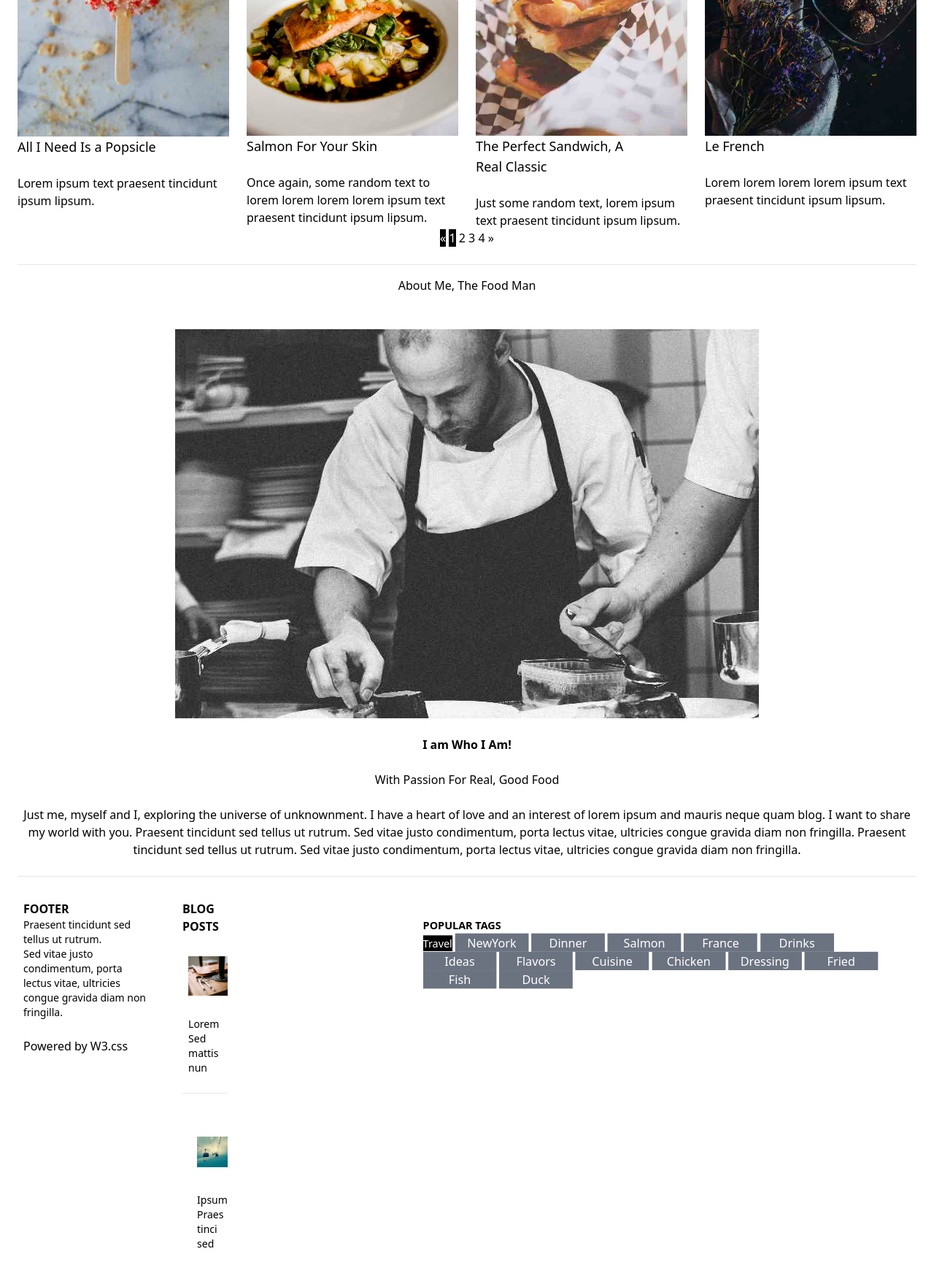
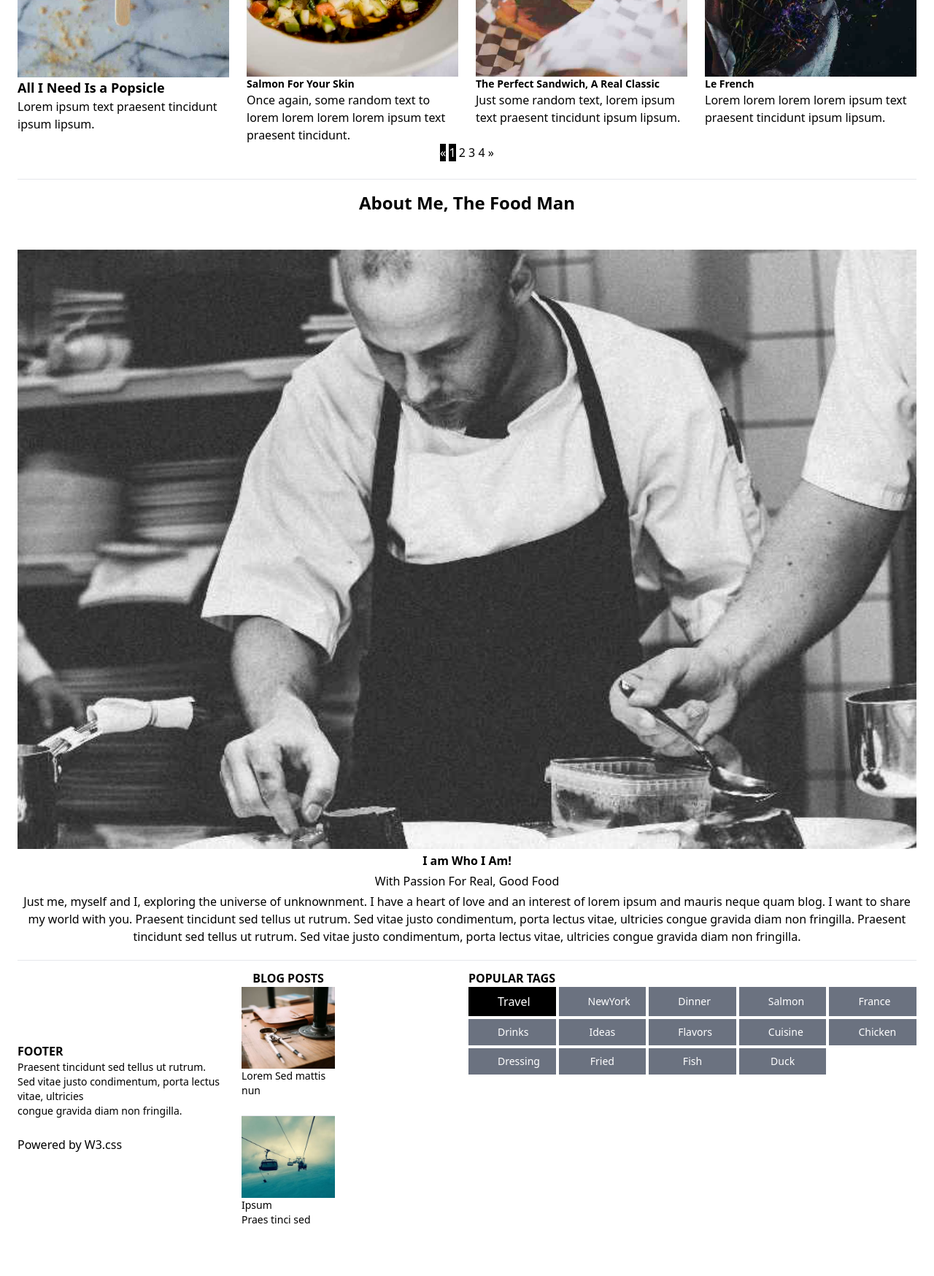
Before and after one commit to ForeverKuku/tailwind, a website: page html/index.html in a window 1280 px wide. Shown: the part 960-2708 px from the top of the page at 73% size. After the commit the page ends 2665 px from the top, so only its background shows below. Drawn offline with Linux system fonts and the light colour scheme.

Commit message:
responsive design

```diff
--- a/html/index.html
+++ b/html/index.html
@@ -8,56 +8,65 @@
     <link rel="stylesheet" href="../src/output.css">
 </head>
 <body class="m-4  p-2 box-border">
-  <div class="box-border top-0 bg-white sticky  w-full h-16 justify-between flex gap-44  mr-2 max-lg:block">
-        <button class="text-2xl">&equiv;</button>
+  <div class="box-border top-0 bg-white sticky   w-full h-16 justify-between flex md:gap-44  gap-22   md:mr-2 ">
+        <p><button class="text-4xl">&equiv;</button></p>
         <p class="text-xl font-light">MyFood</p>
         <p class="text-xl font-light">Mail</p>
   </div>
-<br><br>
-    <div class="flex-wrap flex box-border justify-start  grid gap-x-6 gap-y-3 grid-cols-4 max-[767px]:block" >
+
+    <div class=" box-border justify-start  grid gap-x-6 gap-y-3 md:grid-cols-4 max-[767px]:block" >
         <div>
             <img src="../img/sandwich.jpg" alt="sandwich">
             <figcaption>
-                <span class="text-lg font-light">The Perfect Sandwich, A <br>Real NYC Classic</span><br><br> <p>Just some random text,
+                 <h5 class="text-sm font-bold">he Perfect Sandwich, A Real NYC Classic</h5>
+                 <p class="font-light">Just some random text,
                     lorem ipsum text praesent tincidunt ipsum lipsum.</p>
             </figcaption>
         </div>
         <div class="imageone">
             <img src="../img/steak.jpg" alt="steak">
             <figcaption>
-                <span class="text-lg font-light">Let Me Tell You About This Steak</span><br><br><p>Once again, some random text
+                <h5 class="text-sm font-bold">Let Me Tell You About This Steak</h5>
+                <p class="font-light">Once again, some random text
                 to lorem lorem lorem lorem ipsum text praesent tincidunt ipsum lipsum.</p>
             </figcaption>
         </div>
         <div class="imageone">
             <img src="../img/cherries.jpg" alt="cherries">
-            <figcaption><span class="text-lg font-light">Cherries, interrupted</span><br><br><p>Lorem ipsum text praesent tincidunt ipsum
+            <figcaption><h5 class="text-sm font-bold">Cherries, interrupted</h5>
+                <p class="font-light">Lorem ipsum text praesent tincidunt ipsum
                  lipsum.</p><span class="m-4">What else?</span>
             </figcaption>
         </div>
         <div class="imageone">
             <img src="../img/wine.jpg" alt="wine">
-            <figcaption><span class="text-lg font-light">Once Again, Robust Wine <br>and Vegetable Pasta</span><br><br><p>Lorem ipsum text
+            <figcaption>
+                <h5 class="text-sm font-bold">Once Again, Robust Wine and Vegetable Pasta</h5>
+                <p class="font-light">Lorem ipsum text
                 praesent tincidunt ipsum lipsum.</p></figcaption>
         </div>
         <div class="imageone">
             <img src="../img/popsicle.jpg" alt="popsicle">
-            <figcaption><span class="text-lg font-light">All I Need Is a Popsicle</span><br><br><p>Lorem ipsum text praesent tincidunt
+            <figcaption><h5 class="text-lg font-bold">All I Need Is a Popsicle</h5>
+                <p class="font-light">Lorem ipsum text praesent tincidunt
                 ipsum lipsum.</p></figcaption>
         </div>
         <div class="imageone">
             <img src="../img/salmon.jpg" alt="salmon">
-            <figcaption><span class="text-lg font-light">Salmon For Your Skin</span><br><br><p>Once again, some random text to lorem
-                lorem lorem lorem ipsum text praesent tincidunt ipsum lipsum.</p></figcaption>
+            <figcaption><h5 class="text-sm font-bold">Salmon For Your Skin</h5>
+                <p class="font-light">Once again, some random text to lorem
+                lorem lorem lorem ipsum text praesent tincidunt.</p></figcaption>
         </div>
         <div class="imageone">
             <img src="../img/sandwich.jpg" alt="sandwich">
-            <figcaption><span class="text-lg font-light">The Perfect Sandwich, A <br> Real Classic</span><br><br><p>Just some random text,
+            <figcaption><h5 class="text-sm font-bold">The Perfect Sandwich, A Real Classic</h5>
+                <p class="font-light">Just some random text,
                  lorem ipsum text praesent tincidunt ipsum lipsum.</p></figcaption>
         </div>
         <div class="imageone">
-            <img src="../img/croissant.jpg" alt="croissant">
-            <figcaption><span class="text-lg font-light">Le French</span><br><br><p>Lorem lorem lorem lorem ipsum text praesent
+            <img src="../img/croissant.jpg" alt="croissant" >
+            <figcaption><h5 class="text-sm font-bold">Le French</h5>
+                <p class="font-light">Lorem lorem lorem lorem ipsum text praesent
                  tincidunt ipsum lipsum.</p></figcaption>
         </div>
     </div>
@@ -79,14 +88,14 @@
     </div>
 
     <div class="text-center">
-        <p class="text-center mt-4">About Me, The Food Man</p><br><br>
+        <h3 class="text-center text-2xl mt-4 font-bold">About Me, The Food Man</h3><br><br>
         <div class="flex justify-center text-center">
-            <img src="../img/chef.jpg" alt="chef">
+            <img src="../img/chef.jpg" alt="chef" class="w-full">
         </div>
-        <br>
-        <p class="font-bold">I am Who I Am!</p><br>
-        <p class="passion">With Passion For Real, Good Food</p><br>
-        <p class="text-center">Just me, myself and I, exploring the universe of unknownment.
+
+        <h4 class="font-bold my-1">I am Who I Am!</h4>
+        <h5 class="passion">With Passion For Real, Good Food</h5>
+        <p class="text-center my-1">Just me, myself and I, exploring the universe of unknownment.
             I have a heart of love and an interest of lorem ipsum and mauris neque quam blog.
             I want to share my world with you. Praesent tincidunt sed tellus ut rutrum. Sed
             vitae justo condimentum, porta lectus vitae, ultricies congue gravida diam non fringilla.
@@ -94,14 +103,15 @@
             ultricies congue gravida diam non fringilla.
         </p>
     </div>
-<br>
-    <div class="HorizontalLineTwo">
+
+    <div class="HorizontalLineTwo mt-5">
         <hr>
     </div>
 
 
 
-    <div class="flex justify-start gap-10 pl-2 mt-8">
+    <div class="grid md:grid-cols-2 gap-1 mt-3 grid-cols-1">
+        <div class=" grid md:grid-cols-2 grid-cols-1 items-center">
         <div class="bg-white">
             <h4 class="font-bold ">FOOTER </h4>
             <p class="text-sm">Praesent tincidunt sed tellus ut rutrum.<br>
@@ -111,41 +121,43 @@
             <p class="footerLink">Powered by <a href="">W3.css</a></p>
         </div>
 
-        <div class="bg-white w-32  mb-8  ml-2">
-            <h4 class="font-bold">BLOG POSTS</h4>
-            <ul class="">
-                <li class="bg-white ml-2 gap-2">
-                    <img class="object-scale-down h-28 w-26" src="../img/workshop.jpg" alt="workshop">
+        <div class="bg-white w-32 ">
+            <h4 class="font-bold text-center">BLOG POSTS</h4>
+            <ul class=" grid grid-cols-1 items-center">
+                <li class="bg-white">
+                    <img class=" h-28 md:w-26 w-full" src="../img/workshop.jpg" alt="workshop">
                     <p class="text-sm">Lorem <span class="sed">Sed mattis nun</span></p><br>
                 </li>
                 <div class="HorizontalLineThree">
                     <hr>
-                </div><br>
-                <li class="bg-white ml-5 gap-7">
-                    <img  class="object-scale-down h-28 w-26 " src="../img/gondol.jpg" alt="gondol">
+                </div>
+                <li class="bg-white">
+                    <img  class=" h-28 md:w-26 w-full " src="../img/gondol.jpg" alt="gondol">
                     <p class="text-sm">Ipsum <br><span class="praes">Praes tinci sed</span></p>
                 </li>
             </ul>
         </div>
+    </div>
+        <div class="bg-white ">
+            <h4 class="font-bold">POPULAR TAGS</h4>
+            <div class="grid md:grid-cols-5 gap-1 grid-cols-2">
+                <button class=" px-10 py-2 font-light bg-black text-white text-center">Travel</button>
+                <button class="px-10 py-2 text-sm font-light bg-gray-500 text-white text-center">NewYork</button>
+                <!-- Add text-center class to each button -->
+                <button class="px-10 py-2 text-sm font-light bg-gray-500 text-white text-center">Dinner</button>
+                <button class="px-10 py-2 text-sm font-light bg-gray-500 text-white text-center">Salmon</button>
+                <button class="px-10 py-2 text-sm font-light bg-gray-500 text-white text-center">France</button>
+                <button class="px-10 py-2 text-sm font-light bg-gray-500 text-white text-center">Drinks</button>
+                <button class="px-10 py-2 text-sm font-light bg-gray-500 text-white text-center">Ideas</button>
+                <button class="px-10 py-2 text-sm font-light bg-gray-500 text-white text-center">Flavors</button>
+                <button class="px-10 py-2 text-sm font-light bg-gray-500 text-white text-center">Cuisine</button>
+                <button class="px-10 py-2 text-sm font-light bg-gray-500 text-white text-center">Chicken</button>
+                <button class="px-10 py-2 text-sm font-light bg-gray-500 text-white text-center">Dressing</button>
+                <button class="px-10 py-2 text-sm font-light bg-gray-500 text-white text-center">Fried</button>
+                <button class="px-10 py-2 text-sm font-light bg-gray-500 text-white text-center">Fish</button>
+                <button class="px-10 py-2 text-sm font-light bg-gray-500 text-white text-center">Duck</button>
+            </div>
 
-        <div class="bg-white scale-90 mb-8 ml-48 ">
-            <h4 class="font-bold">POPULAR TAGS</h4>
-            <div class=" align-middle" >
-                <button class="text-base decoration-white bg-black bg-auto text-white">Travel</button>
-                <button class="w-28 text-lg font-light bg-gray-500 text-white decoration-white ml-4">NewYork</button>
-                <button class="w-28 text-lg font-light bg-gray-500  text-white decoration-white ml-4">Dinner</button>
-                <button class="w-28 text-lg font-light bg-gray-500 text-white decoration-white ml-4">Salmon</button>
-                <button class="w-28 text-lg font-light bg-gray-500  text-white decoration-white ml-4">France</button>
-                <button class="w-28 text-lg font-light  bg-gray-500  text-white decoration-white">Drinks</button>
-                <button class="w-28 text-lg font-light  bg-gray-500  text-white decoration-white">Ideas</button>
-                <button class="w-28 text-lg font-light  bg-gray-500  text-white decoration-white">Flavors</button>
-                <button class="w-28 text-lg font-light  bg-gray-500  text-white decoration-white" >Cuisine</button>
-                <button class="w-28 text-lg font-light  bg-gray-500  text-white decoration-white">Chicken</button>
-                <button class="w-28 text-lg font-light  bg-gray-500  text-white decoration-white">Dressing</button>
-                <button class="w-28 text-lg font-light  bg-gray-500  text-white decoration-white">Fried</button>
-                <button class="w-28 text-lg font-light bg-gray-500 decoration-white  text-white ">Fish</button>
-                <button class="w-28 text-lg font-light bg-gray-500  text-white decoration-white">Duck</button>
-            </div>
         </div>
     </div>
 </body>
```
Also changed, not shown: src/output.css, 1 other file.
